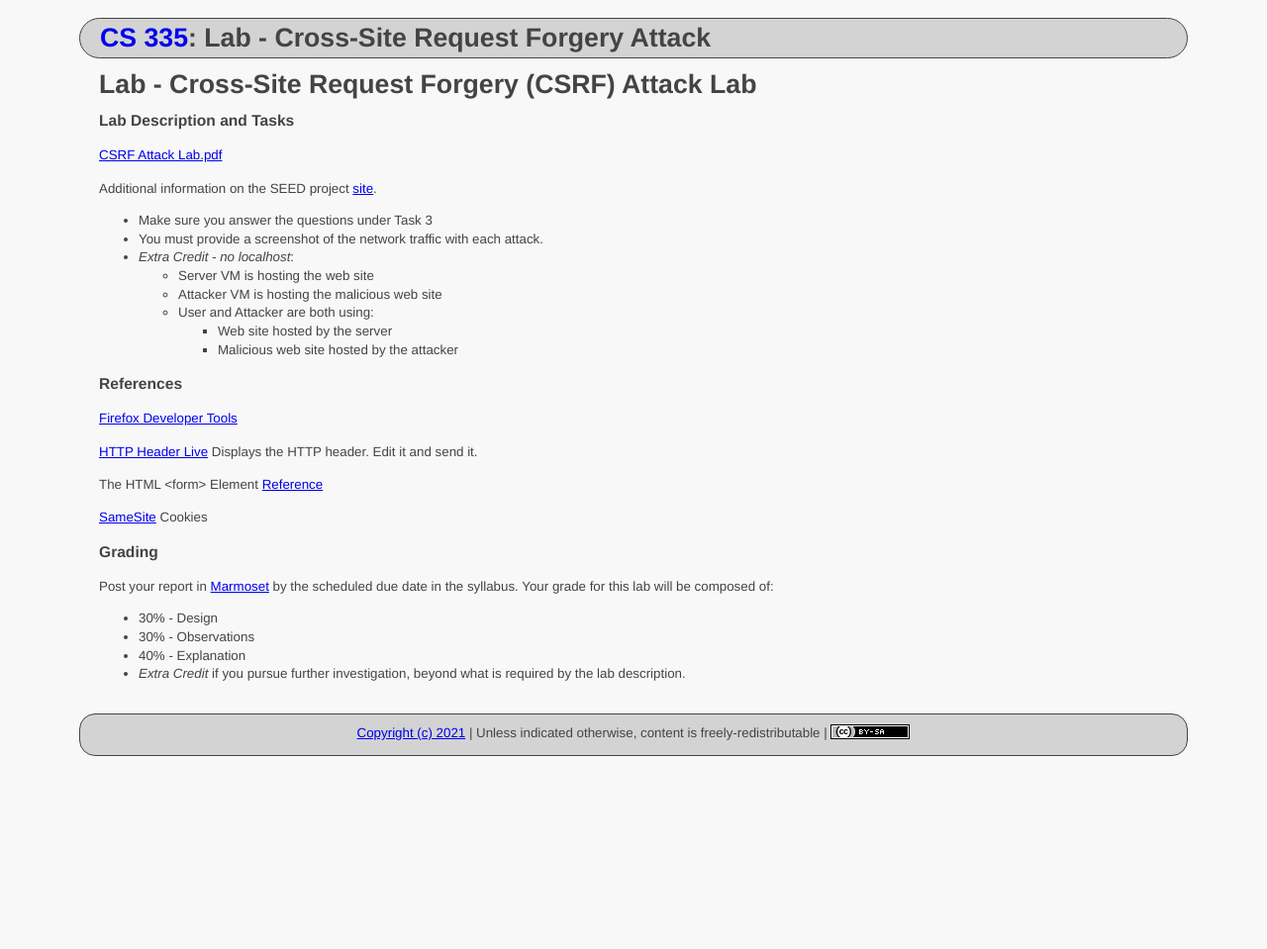
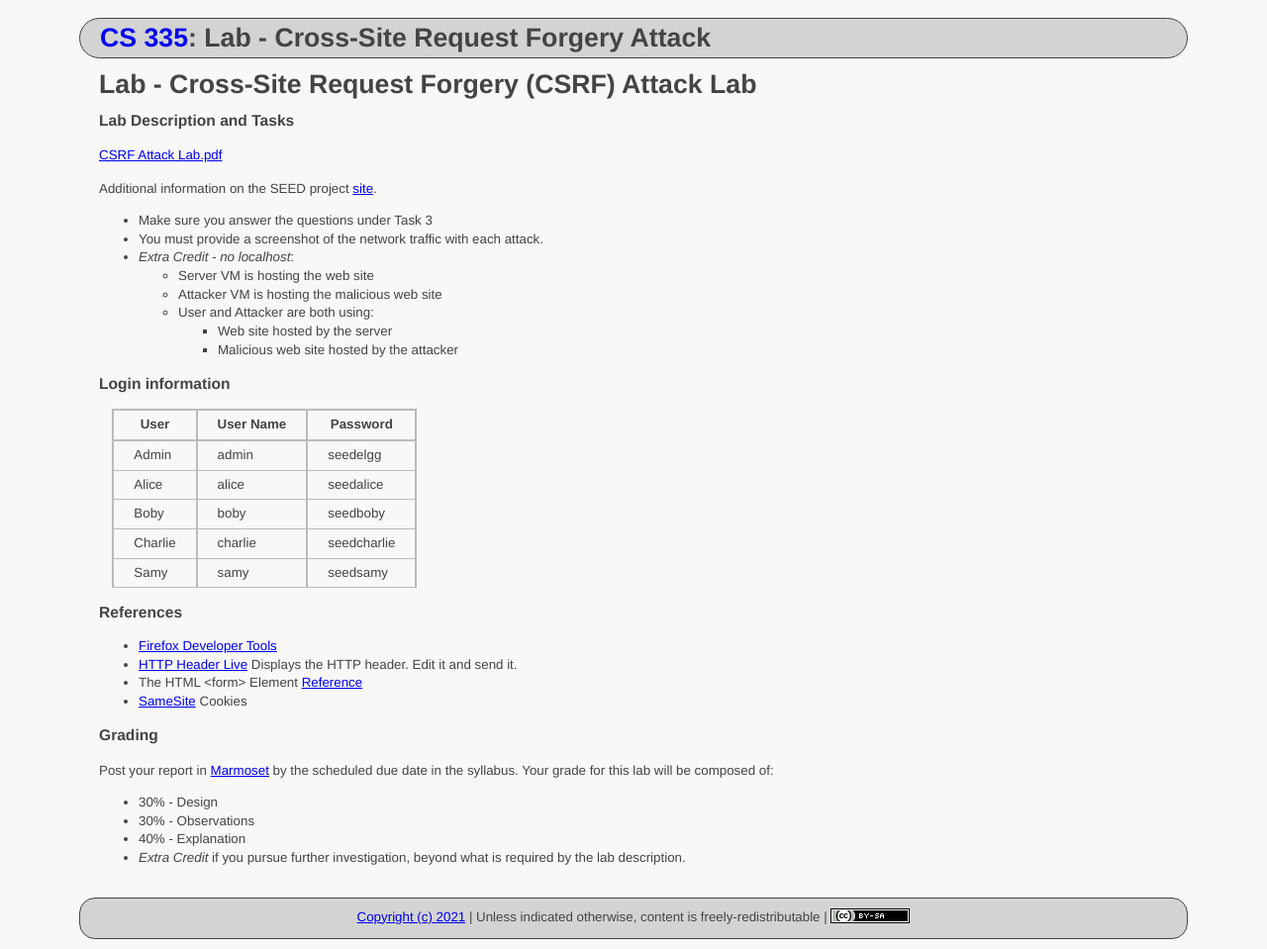
Before and after one commit to ycpcs/cs335-spring2021, a Jekyll site: the page built from labs/csrf_attack.md, in a window 1280 px wide. Shown: the whole page at 99% size. Built offline with Jekyll 4.4.1, drawn with Linux system fonts in a browser that asks for light colours; before the commit the page ends 900 px from its top, so only the background shows below that.

Commit message:
add login information

```diff
--- a/labs/csrf_attack.md
+++ b/labs/csrf_attack.md
@@ -21,15 +21,22 @@ Additional information on the SEED project [site](https://seedsecuritylabs.org/L
     - Web site hosted by the server
     - Malicious web site hosted by the attacker
 
+### Login information
+
+User | User Name | Password
+-----|----------|---------
+Admin | admin | seedelgg
+Alice | alice | seedalice
+Boby | boby | seedboby
+Charlie | charlie | seedcharlie
+Samy | samy | seedsamy
+
 ### References
 
-[Firefox Developer Tools](https://developer.mozilla.org/en-US/docs/Tools)
-
-[HTTP Header Live](https://addons.mozilla.org/en-US/firefox/addon/http-header-live/) Displays the HTTP header. Edit it and send it.
-
-The HTML &lt;form&gt; Element [Reference](https://developer.mozilla.org/en-US/docs/Web/HTML/Element/form)
-
-[SameSite](https://developer.mozilla.org/en-US/docs/Web/HTTP/Headers/Set-Cookie/SameSite) Cookies
+ - [Firefox Developer Tools](https://developer.mozilla.org/en-US/docs/Tools)
+ - [HTTP Header Live](https://addons.mozilla.org/en-US/firefox/addon/http-header-live/) Displays the HTTP header. Edit it and send it.
+ - The HTML &lt;form&gt; Element [Reference](https://developer.mozilla.org/en-US/docs/Web/HTML/Element/form)
+ - [SameSite](https://developer.mozilla.org/en-US/docs/Web/HTTP/Headers/Set-Cookie/SameSite) Cookies
 
 ### Grading
 
```
Also changed, not shown: labs/xss_attack.md (+11 -0 lines).
